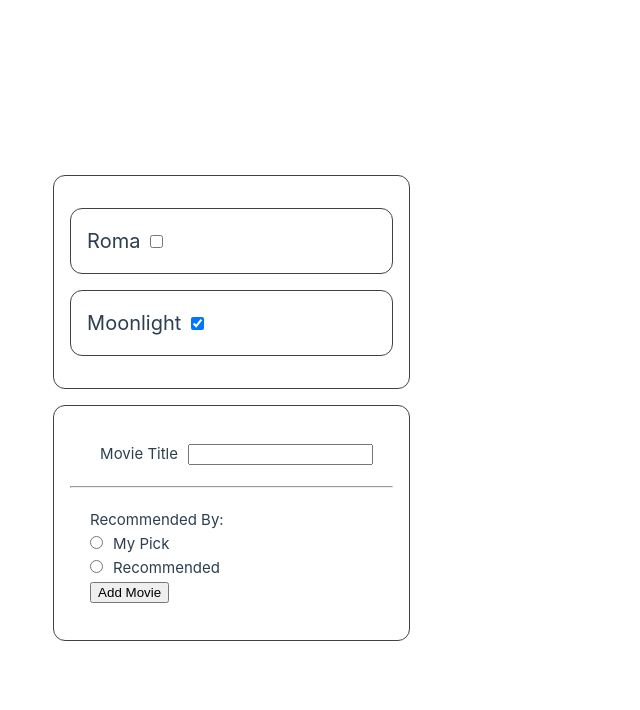
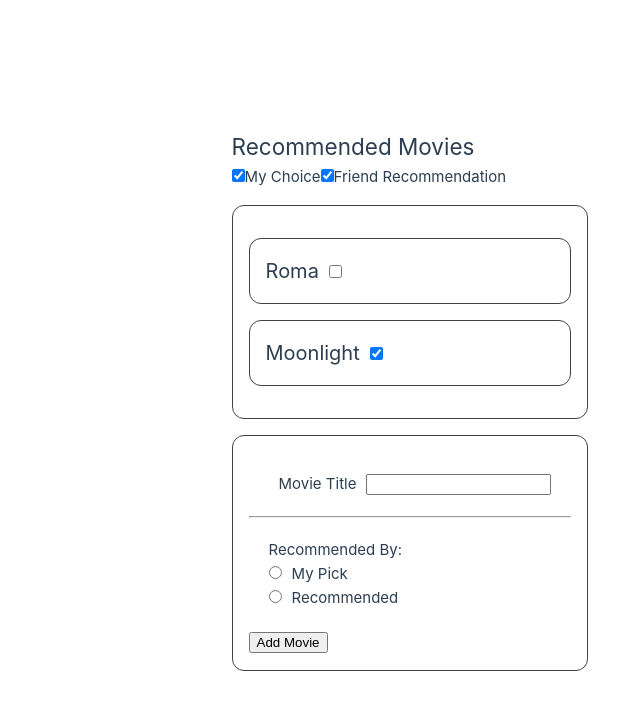
Before and after one commit to alyssa-storey/movie-list, a Vue app: page / in a window 1280 px wide. Shown: the top 710 px of the page, without its empty margins (230-870 px from the left). Built offline with nearby package versions, Linux system fonts and the light colour scheme.

Commit message:
add recommender and filter

```diff
--- a/package.json
+++ b/package.json
@@ -9,6 +9,8 @@
     "preview": "vite preview"
   },
   "dependencies": {
+    "bootstrap": "^5.3.6",
+    "bootstrap-vue-3": "^0.5.1",
     "vue": "^3.5.13",
     "vuex": "^4.0.2"
   },
--- a/src/App.vue
+++ b/src/App.vue
@@ -1,6 +1,6 @@
 <template>
   <div class="wrapper">
-    <MovieList />
+    <movie-list />
     <add-movie-form></add-movie-form>
   </div>
 </template>
@@ -10,40 +10,16 @@ import MovieList from "./components/MovieList.vue";
 import AddMovieForm from "./components/AddMovieForm.vue";
 export default {
   components: { MovieList, AddMovieForm },
-  setup() {
-    return AddMovieForm;
-  },
+  setup() {},
 };
 </script>
 
 
 
 
-<style scoped>
-header {
-  line-height: 1.5;
-}
-
-.logo {
-  display: block;
-  margin: 0 auto 2rem;
-}
-
-@media (min-width: 1024px) {
-  header {
-    display: flex;
-    place-items: center;
-    padding-right: calc(var(--section-gap) / 2);
-  }
-
-  .logo {
-    margin: 0 2rem 0 0;
-  }
-
-  header .wrapper {
-    display: flex;
-    place-items: flex-start;
-    flex-wrap: wrap;
-  }
+<style >
+#app {
+  display: flex;
+  justify-content: center;
 }
 </style>
--- a/src/components/AddMovieForm.vue
+++ b/src/components/AddMovieForm.vue
@@ -17,7 +17,7 @@
           id="my-choice"
           name="myChoice"
           type="radio"
-          value="false"
+          :value="false"
           v-model="wasRecommended"
         />
         <label for="my-choice">My Pick</label>
@@ -27,14 +27,23 @@
           id="friend-recommendation"
           name="friendRecommendation"
           type="radio"
-          value="true"
+          :value="true"
           v-model="wasRecommended"
         />
-        <label for="interest-tutorials">Recommended</label>
+        <label for="friend-recommendation">Recommended</label>
       </div>
-      <div>
-        <button>Add Movie</button>
+      <div v-if="wasRecommended">
+        <label for="recommended-by">This movie was recommend by: </label>
+        <input
+          id="recommended-by"
+          name="RecommendedBy"
+          type="text"
+          v-model.trim="recommender"
+        />
       </div>
+    </div>
+    <div>
+      <button>Add Movie</button>
     </div>
   </form>
 </template>
@@ -47,6 +56,7 @@ export default {
   setup() {
     const movieTitle = ref("");
     const wasRecommended = ref(null);
+    const recommender = ref("");
 
     const store = useStore();
 
@@ -55,6 +65,7 @@ export default {
         id: 3,
         title: movieTitle.value,
         wasRecommended: wasRecommended.value,
+        recommender: recommender.value,
         watched: false,
       };
       store.dispatch("addMovie", newMovie);
@@ -62,7 +73,8 @@ export default {
       movieTitle.value = "";
       wasRecommended.value = null;
     }
-    return { movieTitle, wasRecommended, submitForm };
+
+    return { movieTitle, wasRecommended, submitForm, recommender };
   },
 };
 </script>
--- a/src/components/MovieItem.vue
+++ b/src/components/MovieItem.vue
@@ -1,14 +1,19 @@
 <template>
-  <li>
+  <li :id="movieId + '-item'" @click="showDetails">
     <span>
       <label for="movieId">{{ movieTitle }}</label>
       <input
         type="checkbox"
-        id="{{ movieId }}"
+        :id="movieId"
         v-model="watchedMovie"
         @change="saveWatchedMovie"
+        @click.stop
       />
     </span>
+    <div class="details" :id="movieId + '-details'" v-if="viewDetails">
+      <hr />
+      <p>Recommended By: {{ recommendingFriend }}</p>
+    </div>
   </li>
 </template>
 
@@ -18,12 +23,15 @@ import { ref } from "vue";
 import { useStore } from "vuex";
 
 export default {
-  props: ["id", "title", "watched"],
+  props: ["id", "title", "watched", "recommender"],
 
   setup(props) {
-    const movieTitle = ref(props.title);
-    const movieId = ref(props.id);
+    const movieTitle = props.title;
+    const movieId = props.id;
     const watchedMovie = ref(props.watched);
+    const recommendingFriend =
+      props.recommender != "" ? props.recommender : "My Choice";
+    const viewDetails = ref(false);
     const store = useStore();
 
     function saveWatchedMovie() {
@@ -35,7 +43,20 @@ export default {
       store.dispatch("saveWatchedMovie", movie);
     }
 
-    return { movieTitle, movieId, watchedMovie, saveWatchedMovie };
+    function showDetails(event) {
+      const clickedId = event.currentTarget.id;
+      viewDetails.value = !viewDetails.value;
+    }
+
+    return {
+      movieTitle,
+      movieId,
+      watchedMovie,
+      viewDetails,
+      saveWatchedMovie,
+      showDetails,
+      recommendingFriend,
+    };
   },
 };
 </script>
--- a/src/components/MovieList.vue
+++ b/src/components/MovieList.vue
@@ -1,29 +1,58 @@
 <template>
   <section>
-    <ul>
+    <recommendation-filter @change-filters="setFilters"></recommendation-filter>
+    <div class="container">
+      <ul class="movie-list">
         <movie-item
-        v-for="movie in movies"
+          v-for="movie in filteredMovies"
           :key="movie.id"
           :id="movie.id"
           :title="movie.title"
           :watched="movie.watched"
+          :recommender="movie.recommender"
         ></movie-item>
       </ul>
+    </div>
   </section>
 </template>
 
 <script>
 import MovieItem from "./MovieItem.vue";
 import { useStore } from "vuex";
-import { computed } from "vue";
+import { reactive, computed } from "vue";
+import RecommendationFilter from "./RecommendationFilter.vue";
 
 export default {
-  components: { MovieItem },
+  components: { MovieItem, RecommendationFilter },
   setup() {
+    const activeFilters = reactive({
+      myChoice: true,
+      friendRecommendation: true,
+    });
+
     const store = useStore();
-    const movies = computed(() => store.getters.movieList);
+    // const movies = computed(() => store.getters.movieList);
 
-    return { movies };
+    const filteredMovies = computed(() => {
+      const movies = store.getters.movieList;
+
+      return movies.filter((movie) => {
+        return (
+          (activeFilters.myChoice && movie.wasRecommended === false) ||
+          (activeFilters.friendRecommendation && movie.wasRecommended === true)
+        );
+      });
+    });
+
+    function setFilters(updatedFilters) {
+      console.log("set filters called from movie list");
+      activeFilters.myChoice = updatedFilters.myChoice;
+      activeFilters.friendRecommendation = updatedFilters.friendRecommendation;
+    }
+
+    console.log("filteredMovies", filteredMovies);
+
+    return { activeFilters, filteredMovies, setFilters };
   },
 };
 </script>
--- /dev/null
+++ b/src/components/RecommendationFilter.vue
@@ -0,0 +1,44 @@
+<template>
+  <div>
+    <h2>Recommended Movies</h2>
+    <span class="filter-option">
+      <input type="checkbox" id="myChoice" checked @change="setFilter" />
+      <label for="myChoice">My Choice</label>
+    </span>
+    <span class="filter-option">
+      <input
+        type="checkbox"
+        id="friendRecommendation"
+        checked
+        @change="setFilter"
+      />
+      <label for="friendRecommendation">Friend Recommendation</label>
+    </span>
+  </div>
+</template>
+
+<script setup>
+import { reactive } from "vue";
+
+const emit = defineEmits(["change-filters"]); //emit is used for a child to talk to the parent
+
+const filters = reactive({
+  myChoice: true,
+  friendRecommendation: true,
+});
+
+function setFilter(event) {
+  const inputId = event.target.id;
+  const isActive = event.target.checked;
+  console.log("inputId", inputId);
+  console.log("isActive", isActive);
+
+  const updatedFilters = {
+    ...filters,
+    [inputId]: isActive,
+  };
+  emit("change-filters", updatedFilters);
+  console.log("filters", updatedFilters);
+  console.log("set filter called from recommendation filter");
+}
+</script>
--- a/src/main.js
+++ b/src/main.js
@@ -12,13 +12,15 @@ const store = createStore({
                     id: 1,
                     title: "Roma",
                     wasRecommended: false,
+                    recommender: "",
                     watched: false,
                 },
                 {
                     id: 2,
                     title: "Moonlight",
                     wasRecommended: false,
-                    watched: true
+                    recommender: "",
+                    watched: true,
                 }
             ]
         }
```
Also changed, not shown: 1 other file (tests, documents, lock files or other folders). Lines whose indentation alone changed are shown as unchanged.
